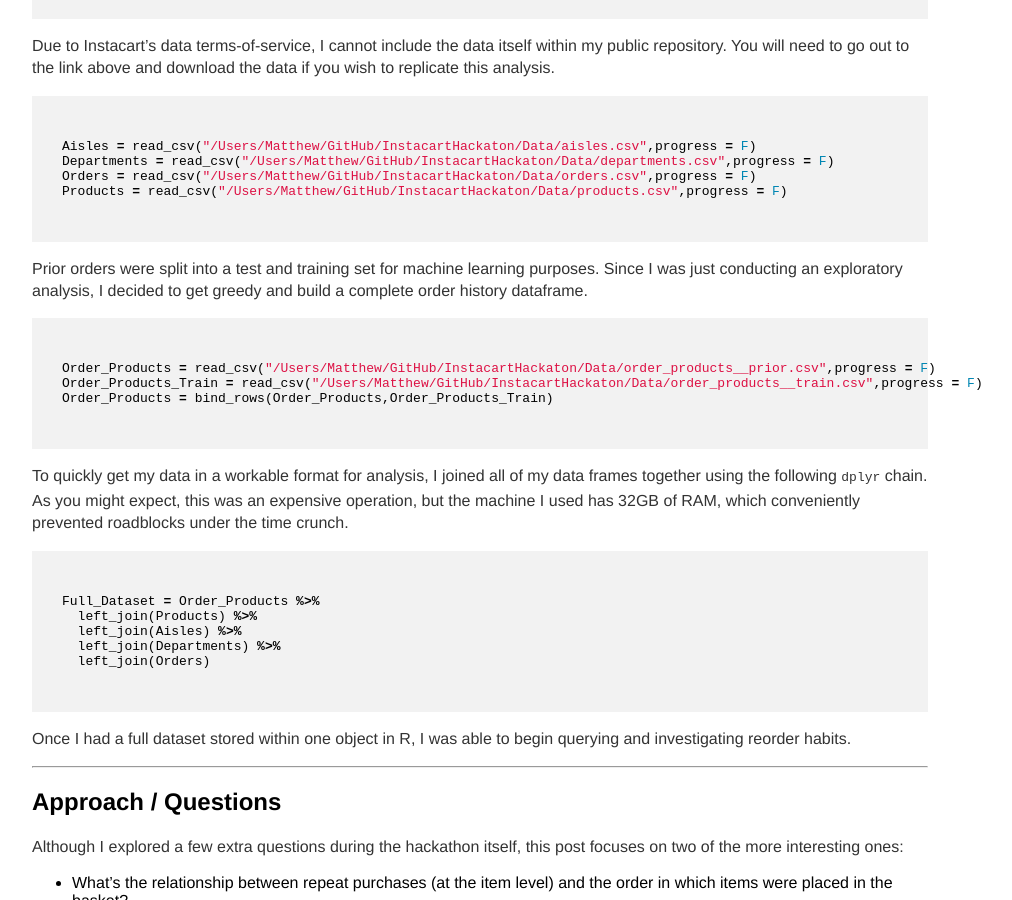
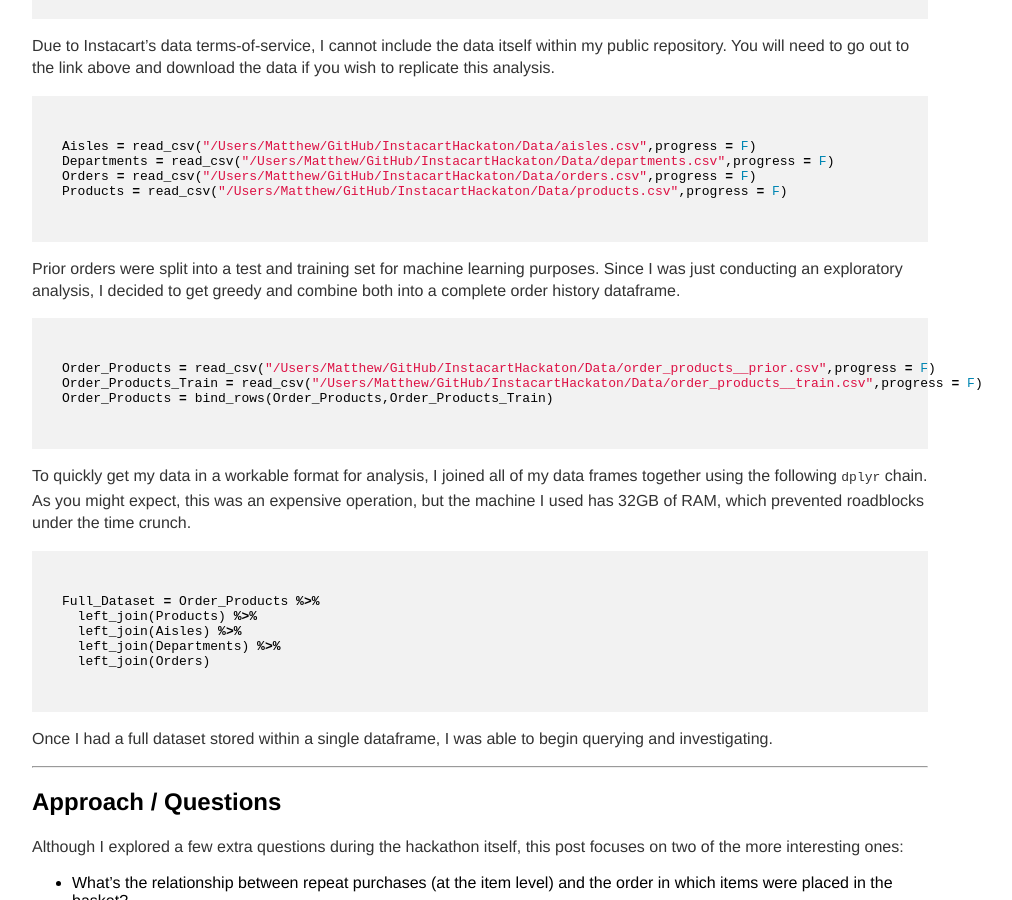
Before and after one commit to MatthewBrower/matthewbrower.github.io, a Jekyll site: the page built from _posts/2017-08-03-Instacart-Data-Analysis.md, in a window 1280 px wide and 900 px high, scrolled down 649 px. Shown: the whole window, without its empty margins (160-1172 px from the left). Built offline with Jekyll 4.4.1, drawn with Linux system fonts in a browser that asks for light colours; our own code applies the rules of GitHub Pages for plain Markdown files; some of the changed text lies outside the part shown.

Commit message:
Update 2017-08-03-Instacart-Data-Analysis.md

````diff
--- a/_posts/2017-08-03-Instacart-Data-Analysis.md
+++ b/_posts/2017-08-03-Instacart-Data-Analysis.md
@@ -23,7 +23,7 @@ Orders = read_csv("/Users/Matthew/GitHub/InstacartHackaton/Data/orders.csv",prog
 Products = read_csv("/Users/Matthew/GitHub/InstacartHackaton/Data/products.csv",progress = F)
 ```
 
-Prior orders were split into a test and training set for machine learning purposes. Since I was just conducting an exploratory analysis, I decided to get greedy and build a complete order history dataframe.
+Prior orders were split into a test and training set for machine learning purposes. Since I was just conducting an exploratory analysis, I decided to get greedy and combine both into a complete order history dataframe.
 
 ``` r
 Order_Products = read_csv("/Users/Matthew/GitHub/InstacartHackaton/Data/order_products__prior.csv",progress = F)
@@ -31,7 +31,7 @@ Order_Products_Train = read_csv("/Users/Matthew/GitHub/InstacartHackaton/Data/or
 Order_Products = bind_rows(Order_Products,Order_Products_Train)
 ```
 
-To quickly get my data in a workable format for analysis, I joined all of my data frames together using the following `dplyr` chain.  As you might expect, this was an expensive operation, but the machine I used has 32GB of RAM, which conveniently prevented roadblocks under the time crunch.
+To quickly get my data in a workable format for analysis, I joined all of my data frames together using the following `dplyr` chain.  As you might expect, this was an expensive operation, but the machine I used has 32GB of RAM, which prevented roadblocks under the time crunch.
 
 ``` r
 Full_Dataset = Order_Products %>%
@@ -41,7 +41,7 @@ Full_Dataset = Order_Products %>%
   left_join(Orders)
 ```
 
-Once I had a full dataset stored within one object in R, I was able to begin querying and investigating reorder habits.
+Once I had a full dataset stored within a single dataframe, I was able to begin querying and investigating.
 
 ---
 ## Approach / Questions
````
Also changed, not shown: other parts of _posts/2017-08-03-Instacart-Data-Analysis.md (+2 -2 lines).
